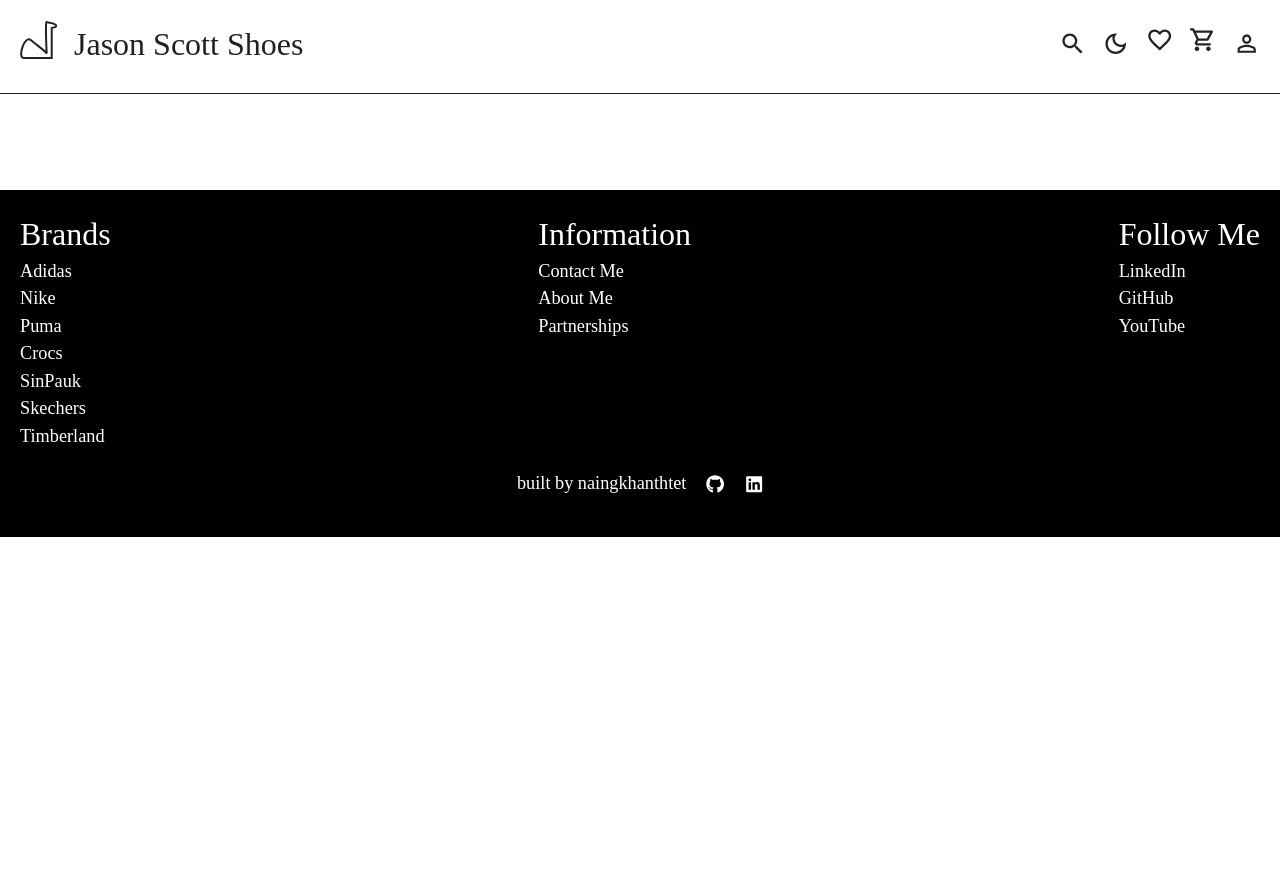
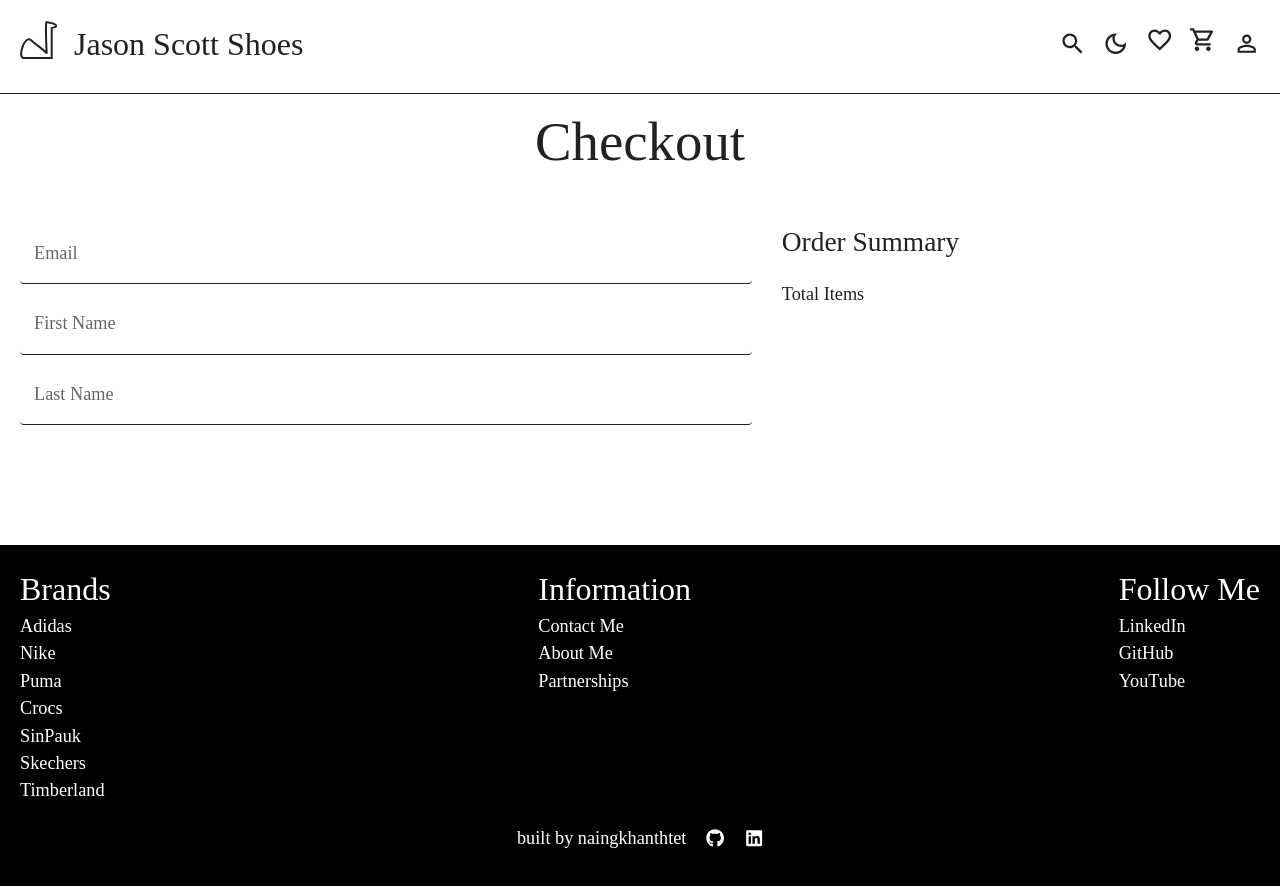
Before and after one commit to naingkhanthtet/jasonscott-shoes, a React (Vite) app in the folder jshoes-client/: page /checkout in a window 1280 px wide. Shown: the top 886 px of the page. Before the commit the page ends 800 px from the top, so only its background shows below. Built offline with nearby package versions, Linux system fonts and the light colour scheme; a web font is replaced by a local one.

Commit message:
checkout page

```diff
--- a/jshoes-client/package.json
+++ b/jshoes-client/package.json
@@ -16,11 +16,13 @@
     "@mui/icons-material": "^6.1.5",
     "@mui/material": "^6.1.5",
     "axios": "^1.7.7",
+    "formik": "^2.4.6",
     "js-cookie": "^3.0.5",
     "react": "^18.3.1",
     "react-dom": "^18.3.1",
     "react-icons": "^5.3.0",
-    "react-router-dom": "^6.27.0"
+    "react-router-dom": "^6.27.0",
+    "yup": "^1.4.0"
   },
   "devDependencies": {
     "@eslint/js": "^9.11.1",
--- a/jshoes-client/src/App.tsx
+++ b/jshoes-client/src/App.tsx
@@ -9,6 +9,7 @@ import Nav from "./components/Nav";
 import Footer from "./components/Footer";
 import FavoritePage from "./components/FavoritePage";
 import CartPage from "./components/CartPage";
+import CheckoutPage from "./components/CheckoutPage";
 
 const App: React.FC = () => {
   const [mode, setMode] = useState<"light" | "dark">(
@@ -34,6 +35,7 @@ const App: React.FC = () => {
           <Route path="/shoes/:id" element={<ShoeDetail />} />
           <Route path="/favorite" element={<FavoritePage />} />
           <Route path="/cart" element={<CartPage />} />
+          <Route path="/checkout" element={<CheckoutPage />} />
         </Routes>
 
         <Footer />
--- a/jshoes-client/src/components/CartPage.tsx
+++ b/jshoes-client/src/components/CartPage.tsx
@@ -13,6 +13,7 @@ import { Typography, Box, IconButton, Select, MenuItem } from "@mui/material";
 import { CartShoeBox } from "./CustomComponents/CartComponents";
 import DeleteOutlineOutlinedIcon from "@mui/icons-material/DeleteOutlineOutlined";
 import FavoriteButton from "./FavoriteButton";
+import { Link } from "react-router-dom";
 
 const CartPage: React.FC = () => {
   const [cartShoes, setCartShoes] = useState<Shoe[]>([]);
@@ -172,7 +173,21 @@ const CartPage: React.FC = () => {
                 <Typography>Total Price</Typography>
                 <Typography>${totalPrice}</Typography>
               </FlexRow>
-              <StyledButton>Checkout</StyledButton>
+              <Link
+                to={"/checkout"}
+                style={{
+                  textDecoration: "none",
+                  color: "inherit",
+                }}
+              >
+                <StyledButton
+                  sx={{
+                    width: "100%",
+                  }}
+                >
+                  Checkout
+                </StyledButton>
+              </Link>
             </FlexColumn>
           </>
         ) : (
--- /dev/null
+++ b/jshoes-client/src/components/CheckoutPage.tsx
@@ -0,0 +1,103 @@
+import React from "react";
+import { Typography } from "@mui/material";
+import { ContentWidth } from "./CustomComponents/BasicComponents";
+import { FlexColumn, FlexRow } from "./CustomComponents/BasicComponents";
+import { StyledTextarea } from "./CustomComponents/FormComponents";
+import validationSchema from "./validationSchema";
+import { useFormik } from "formik";
+
+const CheckoutPage: React.FC = () => {
+  const formik = useFormik({
+    initialValues: {
+      email: "",
+      firstName: "",
+      lastName: "",
+      division: "",
+      city: "",
+      country: "",
+      addressLine1: "",
+      addressLine2: "",
+      optionalAddress: "",
+      paymentOption: "",
+    },
+    validationSchema: validationSchema,
+    onSubmit: (values) => {
+      console.table(values);
+    },
+  });
+
+  return (
+    <>
+      <ContentWidth sx={{ justifyContent: "center" }}>
+        <Typography variant="h3">Checkout</Typography>
+      </ContentWidth>
+
+      <ContentWidth
+        sx={{
+          display: "flex",
+          flexDirection: { xs: "column", md: "row" },
+          gap: "20px",
+        }}
+      >
+        {/* Shoe Boxes */}
+        <FlexColumn sx={{ width: { xs: "100%", md: "60%" }, gap: "10px" }}>
+          <form onSubmit={formik.handleSubmit}></form>
+          <StyledTextarea
+            label="Email"
+            type="email"
+            name="email"
+            value={formik.values.email}
+            onChange={formik.handleChange}
+            onBlur={formik.handleBlur}
+            error={formik.touched.email && Boolean(formik.errors.email)}
+            helperText={formik.touched.email && formik.errors.email}
+          />
+          <StyledTextarea
+            label="First Name"
+            name="firstName"
+            fullWidth
+            value={formik.values.firstName}
+            onChange={formik.handleChange}
+            onBlur={formik.handleBlur}
+            error={formik.touched.firstName && Boolean(formik.errors.firstName)}
+            helperText={formik.touched.firstName && formik.errors.firstName}
+          />
+          <StyledTextarea
+            label="Last Name"
+            name="lastName"
+            fullWidth
+            value={formik.values.firstName}
+            onChange={formik.handleChange}
+            onBlur={formik.handleBlur}
+            error={formik.touched.lastName && Boolean(formik.errors.lastName)}
+            helperText={formik.touched.lastName && formik.errors.lastName}
+          />
+        </FlexColumn>
+
+        {/* Summary Section */}
+        <FlexColumn
+          sx={{
+            width: { xs: "100%", md: "40%" },
+            padding: "10px",
+            gap: "20px",
+          }}
+        >
+          <Typography variant="h5">Order Summary</Typography>
+
+          <FlexRow>
+            <Typography>Total Items</Typography>
+            <Typography>
+              {/* {Object.values(quantities).reduce((acc, qty) => acc + qty, 0)} */}
+            </Typography>
+          </FlexRow>
+          <FlexRow>
+            {/* <Typography>Total Price</Typography> */}
+            {/* <Typography>${totalPrice}</Typography> */}
+          </FlexRow>
+        </FlexColumn>
+      </ContentWidth>
+    </>
+  );
+};
+
+export default CheckoutPage;
--- /dev/null
+++ b/jshoes-client/src/components/CustomComponents/FormComponents.tsx
@@ -0,0 +1,18 @@
+import { styled, TextField } from "@mui/material";
+
+export const StyledTextarea = styled(TextField)(({ theme }) => ({
+  backgroundColor: theme.palette.background.paper,
+  color: theme.palette.text.primary,
+  "& .MuiOutlinedInput-root": {
+    "& fieldset": {
+      border: "none",
+    },
+    "&:hover fieldset": {
+      border: "none",
+    },
+    "&.Mui-focused fieldset": {
+      border: "none",
+    },
+    borderBottom: `1px solid ${theme.palette.text.primary}`,
+  },
+}));
--- /dev/null
+++ b/jshoes-client/src/components/validationSchema.ts
@@ -0,0 +1,16 @@
+import * as Yup from "yup";
+
+const validationSchema = Yup.object({
+  email: Yup.string()
+    .email("Invalid email format")
+    .required("Email is required"),
+  firstName: Yup.string().required("First name is required"),
+  lastName: Yup.string().required("Last name is required"),
+  division: Yup.string().required("Division is required"),
+  city: Yup.string().required("City is required"),
+  country: Yup.string().required("Country is required"),
+  addressLine1: Yup.string().required("House No, Street Name is required"),
+  paymentOption: Yup.string().required("Payment option is required"),
+});
+
+export default validationSchema;
```
Also changed, not shown: 1 other file (tests, documents, lock files or other folders).
